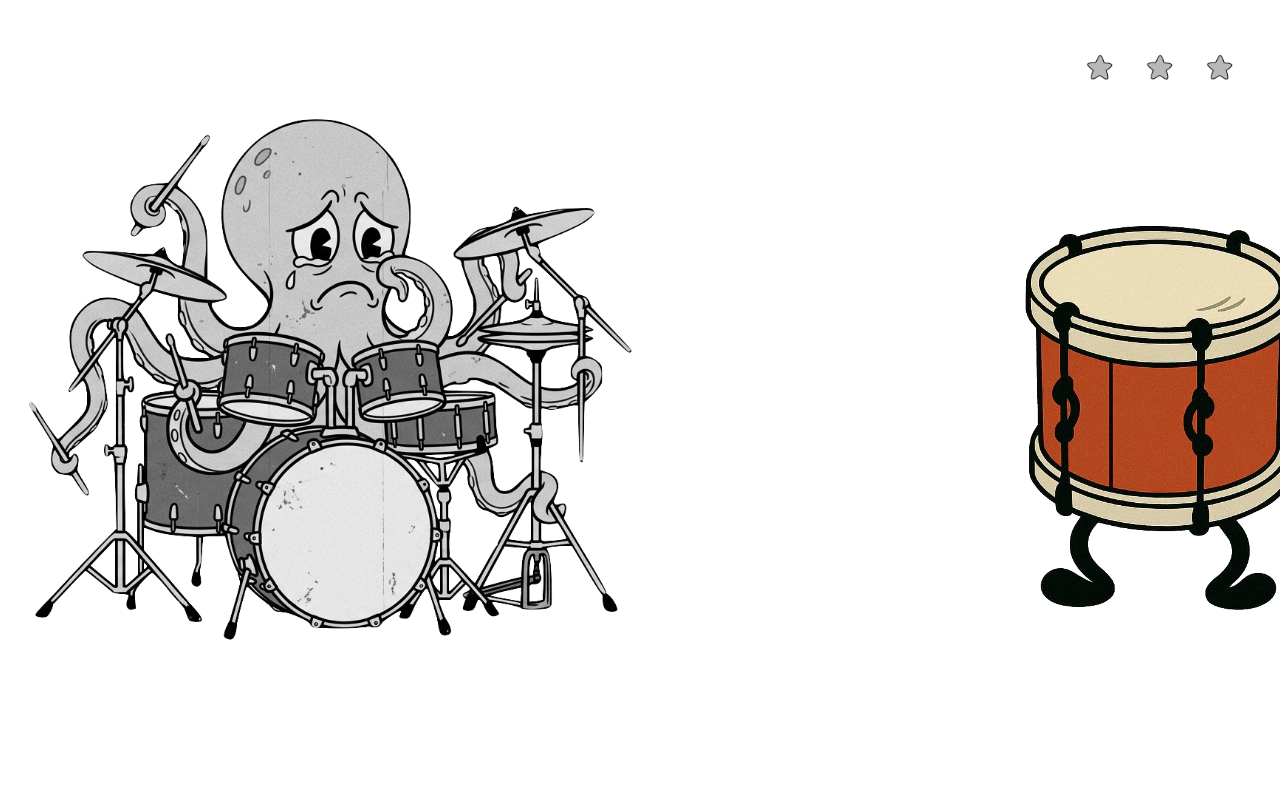
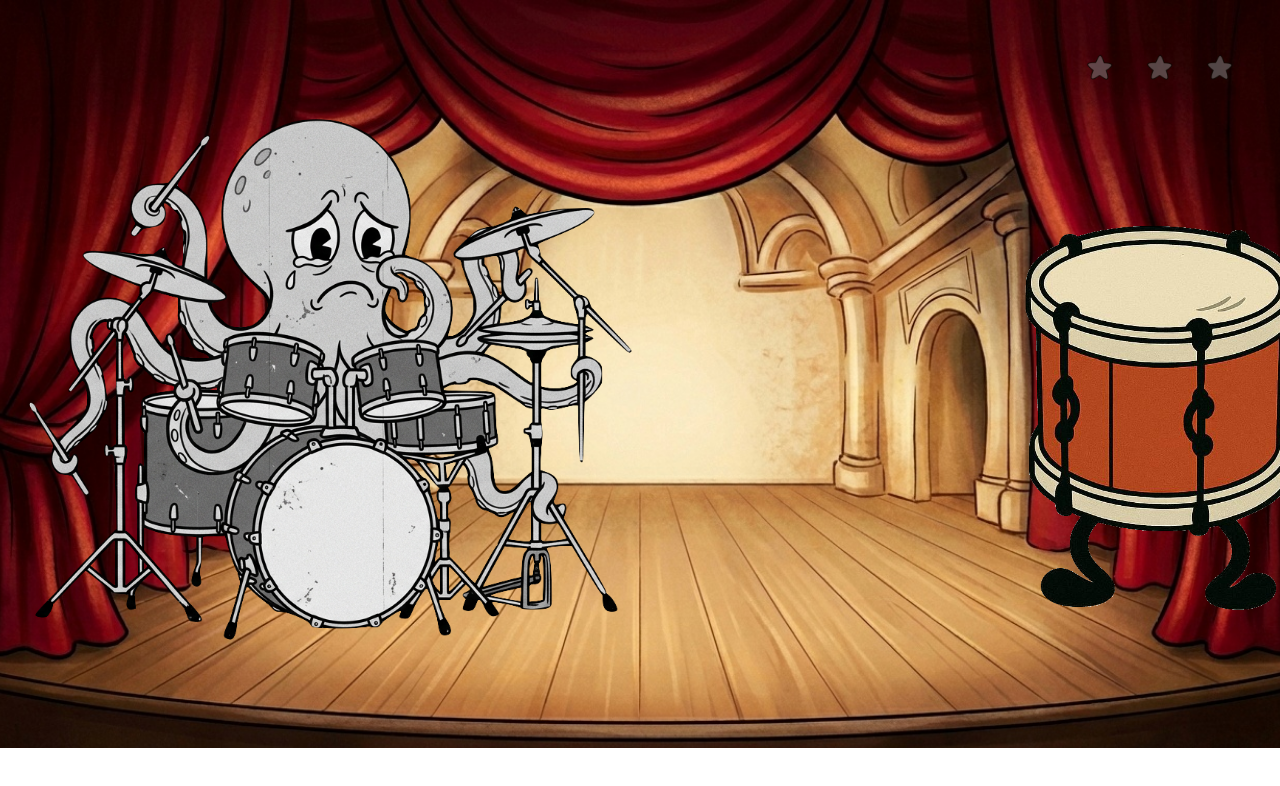
Before and after one commit to xkapedani/hells-quartet, a React (Create React App) app: page /hells-quartet/drums in a window 1280 px wide. Shown: the top 786 px of the page. Built offline with nearby package versions, Linux system fonts and the light colour scheme.

Commit message:
fond scene drums

```diff
--- a/src/puzzles/Drums.js
+++ b/src/puzzles/Drums.js
@@ -287,7 +287,24 @@ function Drums() {
     }
 
     return (
-        <div ref={containerRef} style={{ position: "relative", display: "flex", flexDirection: "row", alignItems: "center", height: "100%", padding: 20, boxSizing: "border-box", justifyContent: "center" }}>
+        <div
+            ref={containerRef}
+            style={{
+                position: "relative",
+                display: "flex",
+                flexDirection: "row",
+                alignItems: "center",
+                height: "100%",
+                padding: 20,
+                boxSizing: "border-box",
+                justifyContent: "center",
+                backgroundImage: `url(${publicPath}/images/scene.png)`,
+                backgroundAttachment: "fixed",
+                backgroundPosition: "center",
+                backgroundSize: "cover",
+                backgroundRepeat: "no-repeat",
+            }}
+        >
             <Particles ref={particlesRef} publicPath={publicPath} />
             <div style={{ marginTop: 8, textAlign: "center" }}>
                 <img
```
